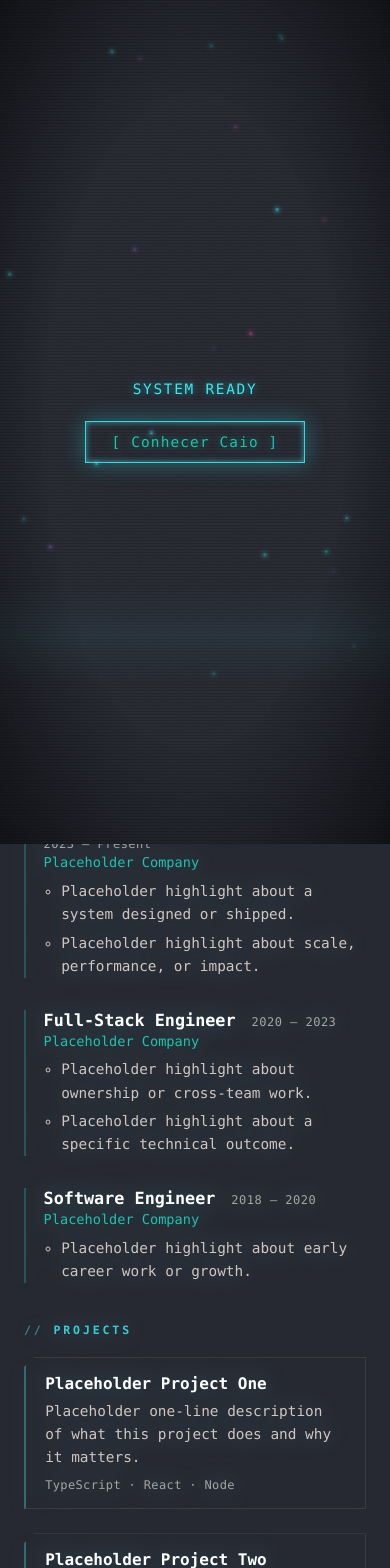
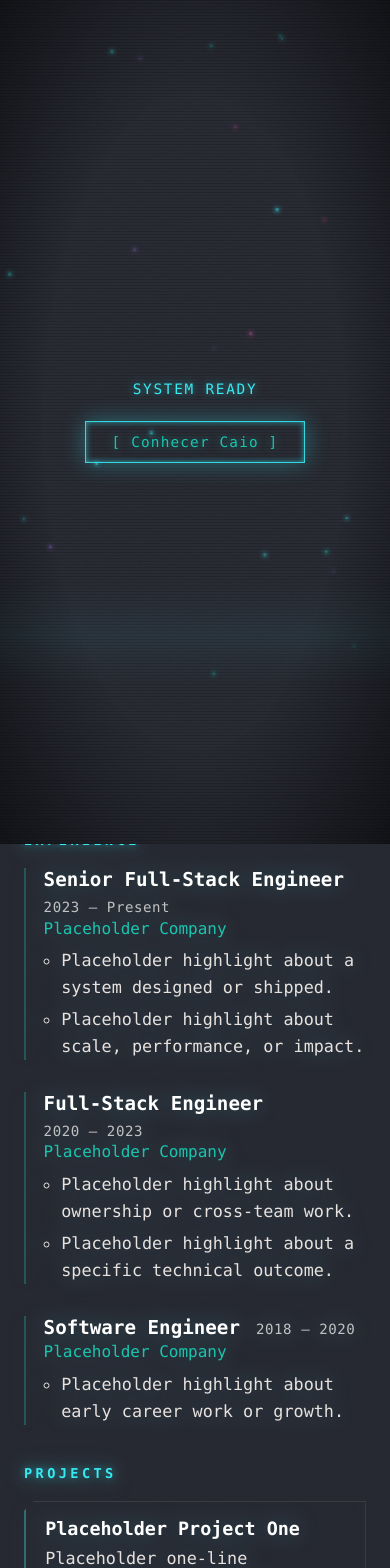
Before and after one commit to Lesnock/lesnock.github.io, a React (Vite) app: page / in a window 390 px wide. Shown: the top 1568 px of the page. Built offline with nearby package versions, Linux system fonts and the light colour scheme.

Commit message:
improve fonts

```diff
--- a/src/portfolio/Resume.module.css
+++ b/src/portfolio/Resume.module.css
@@ -31,24 +31,18 @@
 }
 
 .blockLabel {
-  font-size: 0.72rem;
+  font-size: 0.85rem;
   letter-spacing: 0.25em;
   text-transform: uppercase;
   color: var(--color-secondary);
-  opacity: 0.85;
-}
-
-.blockLabel::before {
-  content: '// ';
-  color: var(--color-secondary);
-  opacity: 0.6;
+  text-shadow: var(--glow-secondary);
 }
 
 .summary {
   max-width: 60ch;
   color: var(--color-text-secondary);
   line-height: 1.7;
-  font-size: clamp(0.95rem, 1.6vw, 1.05rem);
+  font-size: clamp(1.1rem, 1.8vw, 1.2rem);
 }
 
 .timeline {
@@ -71,19 +65,19 @@
 }
 
 .entryRole {
-  font-size: 1.05rem;
+  font-size: 1.2rem;
   font-weight: 600;
   color: var(--color-text);
 }
 
 .entryPeriod {
-  font-size: 0.75rem;
+  font-size: 0.88rem;
   color: var(--color-text-muted);
   letter-spacing: 0.04em;
 }
 
 .entryOrg {
-  font-size: 0.85rem;
+  font-size: 1rem;
   color: var(--color-primary);
   margin-top: 0.2rem;
 }
@@ -95,7 +89,7 @@
   flex-direction: column;
   gap: 0.35rem;
   color: var(--color-text-secondary);
-  font-size: 0.9rem;
+  font-size: 1.05rem;
   line-height: 1.6;
 }
 
@@ -114,7 +108,7 @@
 }
 
 .projectName {
-  font-size: 1rem;
+  font-size: 1.15rem;
   font-weight: 600;
   color: var(--color-text);
 }
@@ -122,14 +116,14 @@
 .projectDescription {
   margin-top: 0.4rem;
   color: var(--color-text-secondary);
-  font-size: 0.9rem;
+  font-size: 1.05rem;
   line-height: 1.6;
   max-width: 60ch;
 }
 
 .projectStack {
   margin-top: 0.6rem;
-  font-size: 0.75rem;
+  font-size: 0.88rem;
   color: var(--color-text-muted);
   letter-spacing: 0.03em;
 }
--- a/src/portfolio/Sidebar.module.css
+++ b/src/portfolio/Sidebar.module.css
@@ -25,11 +25,11 @@
   display: flex;
   align-items: center;
   gap: 0.5rem;
-  font-size: 0.72rem;
+  font-size: 0.85rem;
   letter-spacing: 0.25em;
   text-transform: uppercase;
   color: var(--color-primary);
-  opacity: 0.85;
+  text-shadow: var(--glow-primary);
 }
 
 .statusDot {
@@ -51,7 +51,7 @@
 }
 
 .title {
-  font-size: 0.85rem;
+  font-size: 1rem;
   color: var(--color-text-secondary);
   letter-spacing: 0.04em;
 }
@@ -63,17 +63,11 @@
 }
 
 .blockLabel {
-  font-size: 0.72rem;
+  font-size: 0.85rem;
   letter-spacing: 0.25em;
   text-transform: uppercase;
   color: var(--color-secondary);
-  opacity: 0.85;
-}
-
-.blockLabel::before {
-  content: '// ';
-  color: var(--color-secondary);
-  opacity: 0.6;
+  text-shadow: var(--glow-secondary);
 }
 
 .contactList {
@@ -98,14 +92,14 @@
 }
 
 .contactKey {
-  font-size: 0.65rem;
+  font-size: 0.78rem;
   letter-spacing: 0.15em;
   text-transform: uppercase;
   color: var(--color-text-muted);
 }
 
 .contactValue {
-  font-size: 0.85rem;
+  font-size: 1rem;
   word-break: break-word;
 }
 
@@ -122,7 +116,7 @@
 }
 
 .skillGroupLabel {
-  font-size: 0.72rem;
+  font-size: 0.85rem;
   color: var(--color-text-muted);
   letter-spacing: 0.05em;
 }
@@ -135,7 +129,7 @@
 }
 
 .skillTag {
-  font-size: 0.72rem;
+  font-size: 0.85rem;
   padding: 0.25rem 0.55rem;
   border: 1px solid rgba(55, 235, 243, 0.35);
   color: var(--color-text-secondary);
--- a/src/styles/variables.css
+++ b/src/styles/variables.css
@@ -37,8 +37,8 @@
   --color-accent-magenta: #cb1dcd;
 
   --color-text: #ffffff;
-  --color-text-secondary: #d1c5c0;
-  --color-text-muted: #a5a5a5;
+  --color-text-secondary: #e8e2df;
+  --color-text-muted: #c2c2c2;
 
   --glow-primary: 0 0 8px rgba(26, 197, 176, 0.55), 0 0 20px rgba(26, 197, 176, 0.25);
   --glow-secondary: 0 0 8px rgba(55, 235, 243, 0.55), 0 0 20px rgba(55, 235, 243, 0.25);
```
